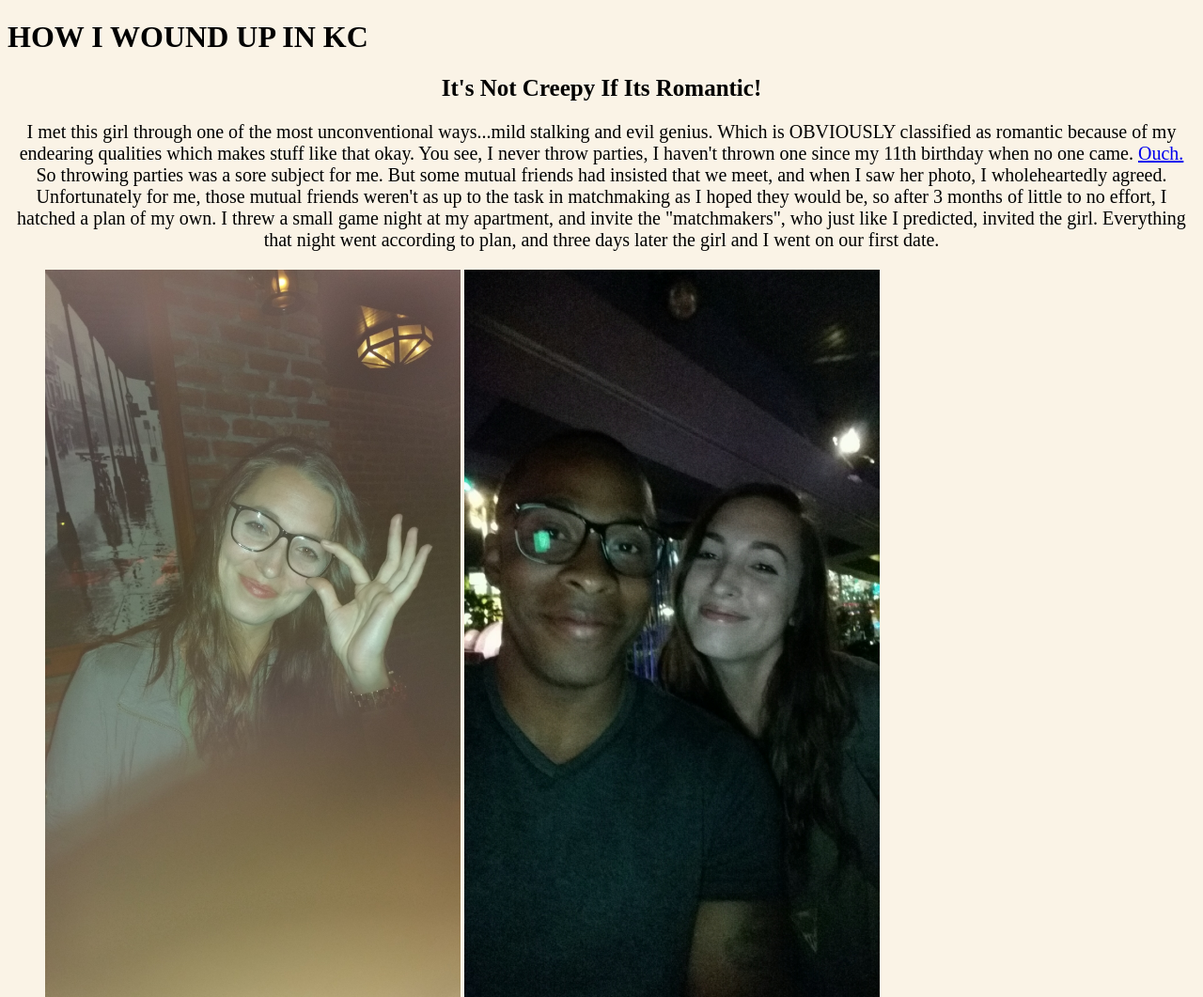
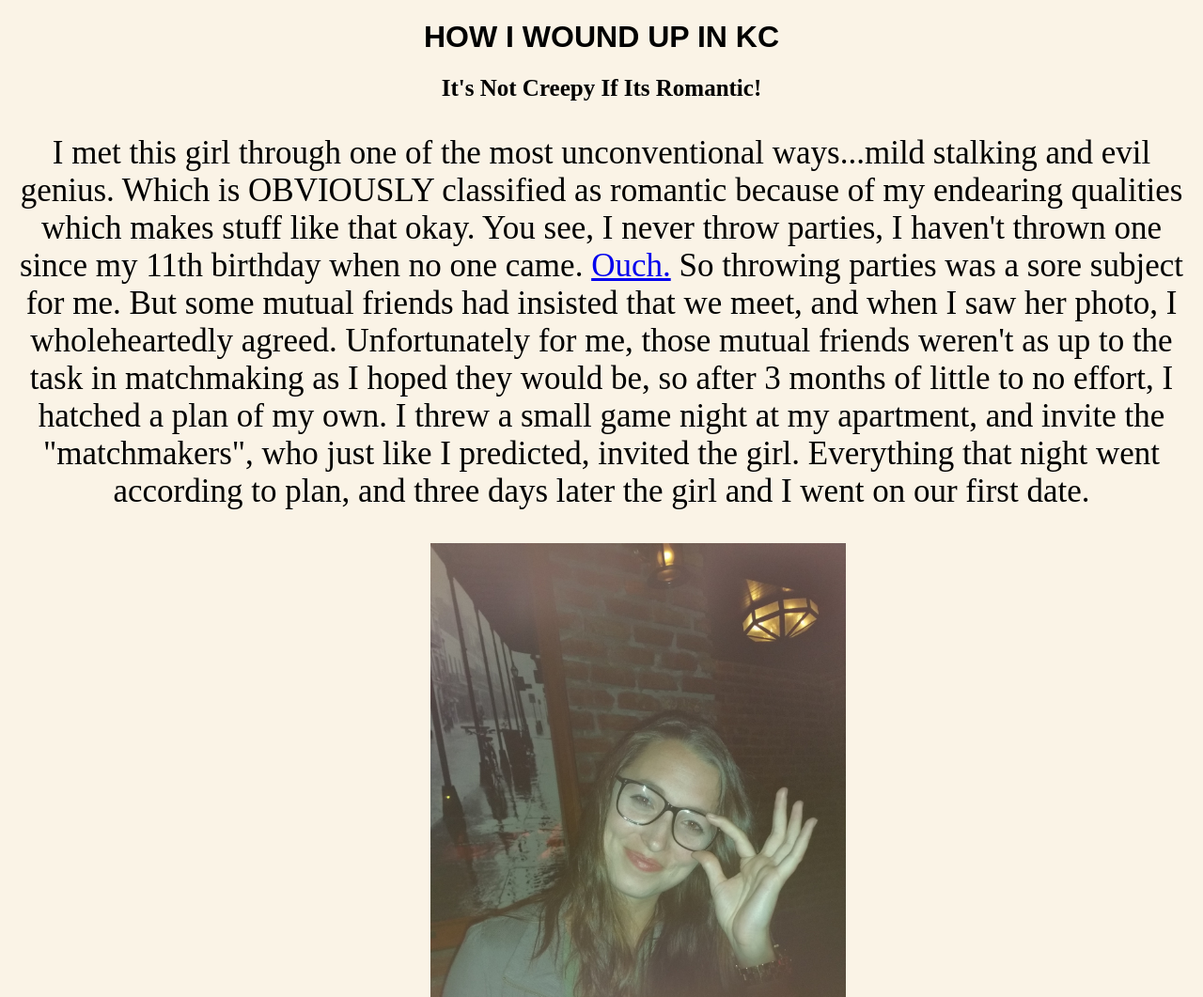
Before and after one commit to iamstephenbailey/assignment-four, a plain HTML site: page index.html in a window 1280 px wide. Shown: the top 1061 px of the page at 94% size. Drawn offline with Linux system fonts and the light colour scheme; files whose address does not match are found by name.

Commit message:
title edit

```diff
--- a/index.html
+++ b/index.html
@@ -22,7 +22,7 @@
                         plan of my own. I threw a small game night at my apartment, and invite the "matchmakers", who just like I predicted, invited the girl. Everything that night
                         went according to plan, and three days later the girl and I went on our first date.
                     </p>
-                    <figure>
+                    <figure id="adjust">
                         <img src = file:///Users/stephenbailey/Desktop/JavaScript/html-me-something/images/first_date_photo.png alt "First date photo.">
                         <img src = file:///Users/stephenbailey/Desktop/JavaScript/html-me-something/images/first_date_2.png alt "First date photo 2">
                         <figcaption>Rachel and Stephen, March 2016. First date.</figcaption>
--- a/styles.css
+++ b/styles.css
@@ -1,7 +1,7 @@
 p{
     text-align: center;
     font: red serif;
-    font-size: 20px
+    font-size: 35px
 }
 
 body {
@@ -9,7 +9,7 @@ body {
 }
 
 figure{
-    text align: center:
+    margin-left: 250px
 }
 
 h2, h3, h4, h5, h6{
@@ -20,3 +20,13 @@ h2, h3, h4, h5, h6{
 #emphasis{
     color: rgb(110, 23, 168);
 }
+
+#adjust{
+    margin-left: 450px
+}
+
+header{
+    text-align: center;
+    font-family: fantasy;
+    font-variant: small-caps
+}
```
